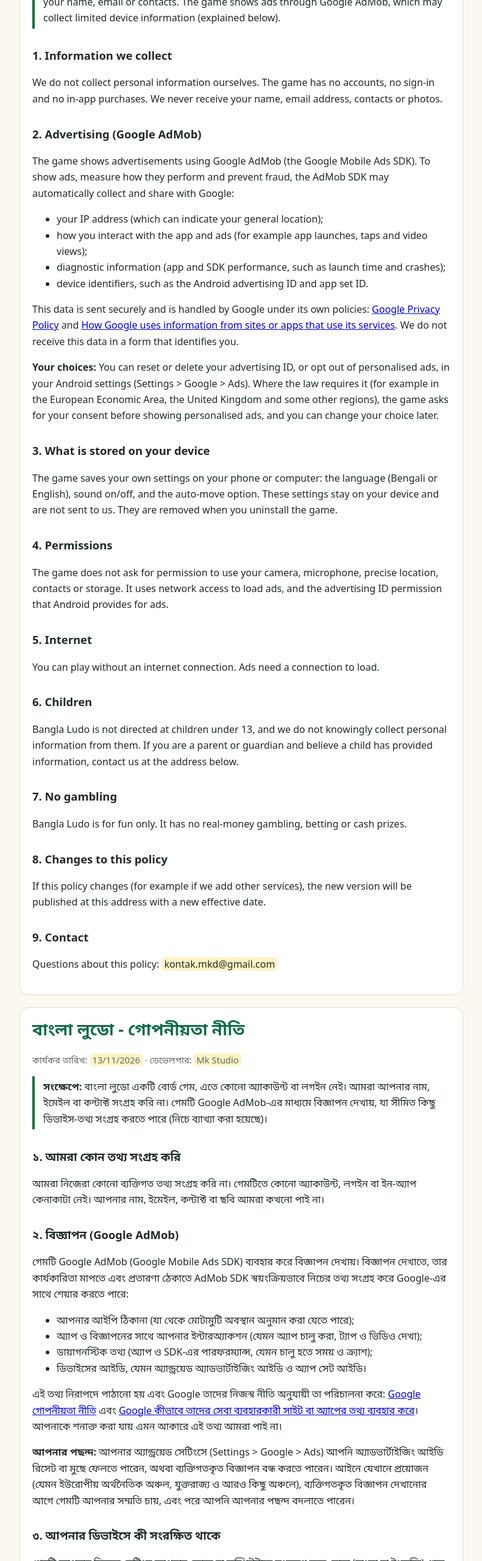
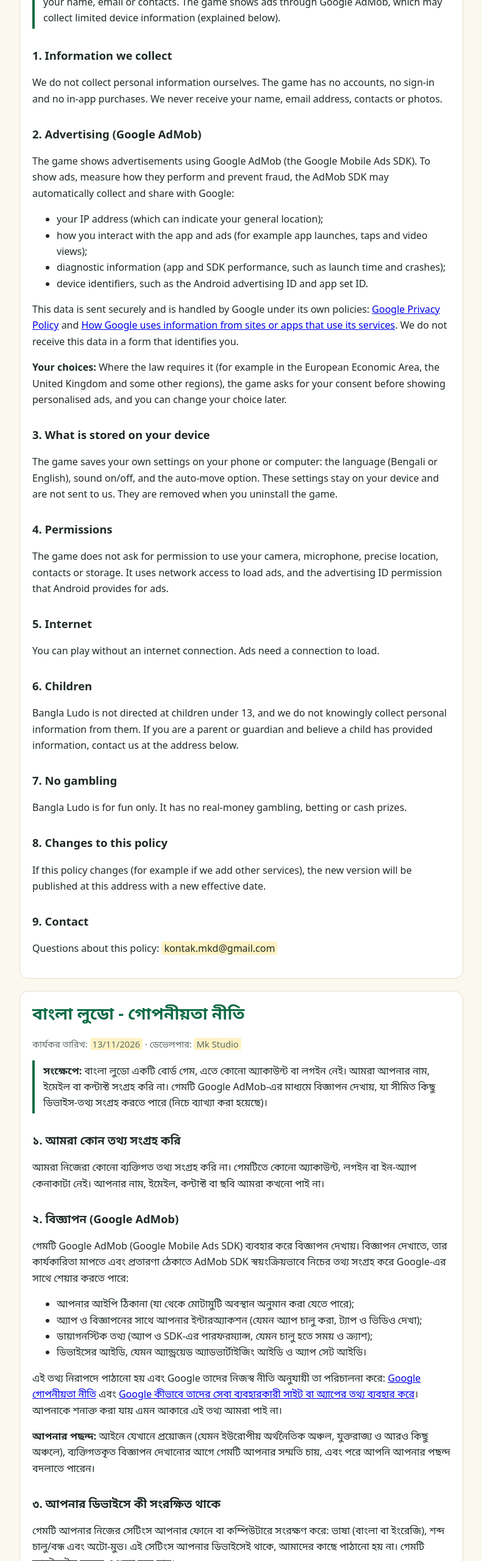
Before and after one commit to aqafi08/banglaludo-policy, a plain HTML site: page index.html in a window 1280 px wide. Shown: the part 240-2800 px from the top of the page at 61% size, without its empty margins (244-1035 px from the left). Drawn offline with Linux system fonts and the light colour scheme.

Commit message:
Update index.html

```diff
--- a/index.html
+++ b/index.html
@@ -50,7 +50,7 @@
      <a href="https://policies.google.com/privacy">Google Privacy Policy</a> and
      <a href="https://policies.google.com/technologies/partner-sites">How Google uses information from sites or apps that use its services</a>.
      We do not receive this data in a form that identifies you.</p>
-  <p><strong>Your choices:</strong> You can reset or delete your advertising ID, or opt out of personalised ads, in your Android settings (Settings &gt; Google &gt; Ads). Where the law requires it (for example in the European Economic Area, the United Kingdom and some other regions), the game asks for your consent before showing personalised ads, and you can change your choice later.</p>
+  <p><strong>Your choices:</strong> Where the law requires it (for example in the European Economic Area, the United Kingdom and some other regions), the game asks for your consent before showing personalised ads, and you can change your choice later.</p>
 
   <h2>3. What is stored on your device</h2>
   <p>The game saves your own settings on your phone or computer: the language (Bengali or English), sound on/off, and the auto-move option. These settings stay on your device and are not sent to us. They are removed when you uninstall the game.</p>
@@ -96,7 +96,7 @@
      <a href="https://policies.google.com/privacy">Google গোপনীয়তা নীতি</a> এবং
      <a href="https://policies.google.com/technologies/partner-sites">Google কীভাবে তাদের সেবা ব্যবহারকারী সাইট বা অ্যাপের তথ্য ব্যবহার করে</a>।
      আপনাকে শনাক্ত করা যায় এমন আকারে এই তথ্য আমরা পাই না।</p>
-  <p><strong>আপনার পছন্দ:</strong> আপনার অ্যান্ড্রয়েড সেটিংসে (Settings &gt; Google &gt; Ads) আপনি অ্যাডভার্টাইজিং আইডি রিসেট বা মুছে ফেলতে পারেন, অথবা ব্যক্তিগতকৃত বিজ্ঞাপন বন্ধ করতে পারেন। আইনে যেখানে প্রয়োজন (যেমন ইউরোপীয় অর্থনৈতিক অঞ্চল, যুক্তরাজ্য ও আরও কিছু অঞ্চলে), ব্যক্তিগতকৃত বিজ্ঞাপন দেখানোর আগে গেমটি আপনার সম্মতি চায়, এবং পরে আপনি আপনার পছন্দ বদলাতে পারেন।</p>
+  <p><strong>আপনার পছন্দ:</strong> আইনে যেখানে প্রয়োজন (যেমন ইউরোপীয় অর্থনৈতিক অঞ্চল, যুক্তরাজ্য ও আরও কিছু অঞ্চলে), ব্যক্তিগতকৃত বিজ্ঞাপন দেখানোর আগে গেমটি আপনার সম্মতি চায়, এবং পরে আপনি আপনার পছন্দ বদলাতে পারেন।</p>
 
   <h2>৩. আপনার ডিভাইসে কী সংরক্ষিত থাকে</h2>
   <p>গেমটি আপনার নিজের সেটিংস আপনার ফোনে বা কম্পিউটারে সংরক্ষণ করে: ভাষা (বাংলা বা ইংরেজি), শব্দ চালু/বন্ধ এবং অটো-মুভ। এই সেটিংস আপনার ডিভাইসেই থাকে, আমাদের কাছে পাঠানো হয় না। গেমটি আনইনস্টল করলে এগুলো মুছে যায়।</p>
```
